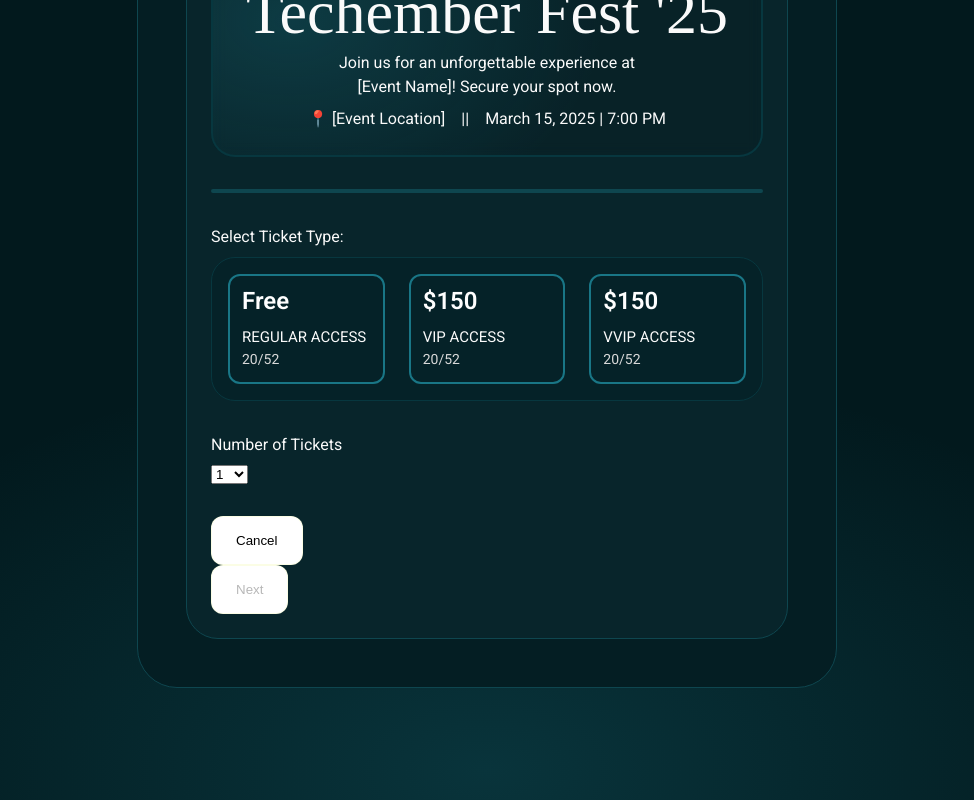
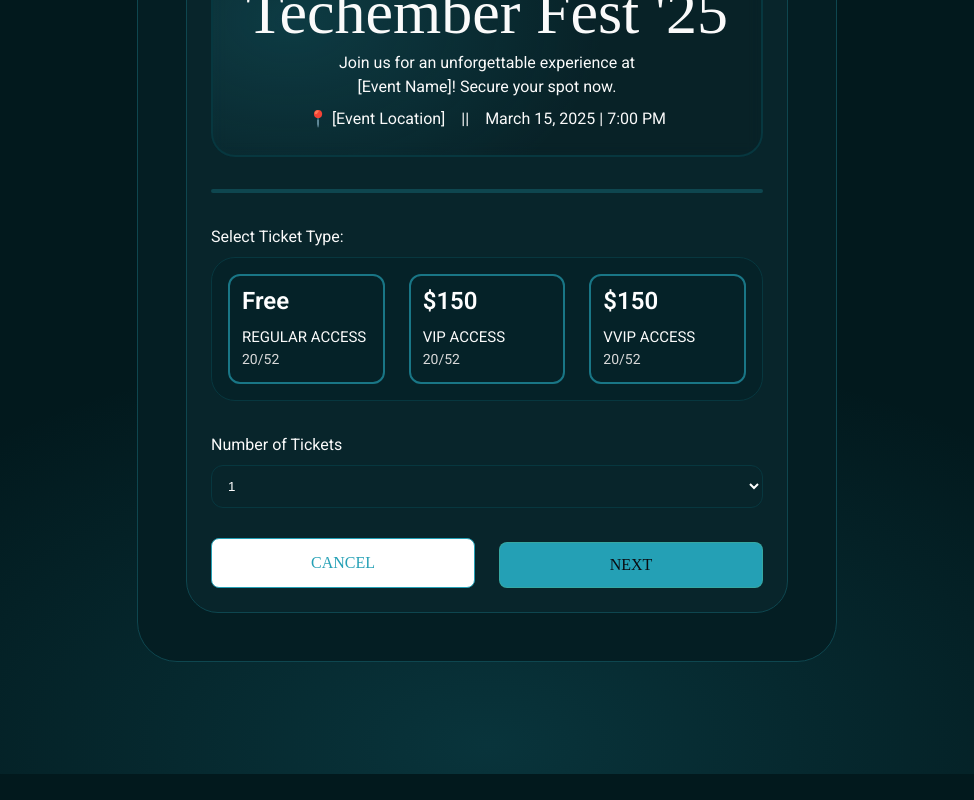
Before and after one commit to itzfahadoooo/HNG-FRONTEND-2, a React (Vite) app: page / in a window 1280 px wide. Shown: the part 474-1274 px from the top of the page, without its empty margins (233-1207 px from the left). After the commit the page ends 1248 px from the top, so only its background shows below. Built offline with nearby package versions, Linux system fonts and the light colour scheme; a web font is replaced by a local one.

Commit message:
Work on TicketSelection Component

```diff
--- a/src/components/TicketSelection/TicketSelection.css
+++ b/src/components/TicketSelection/TicketSelection.css
@@ -234,3 +234,61 @@ font-style: normal;
 font-weight: 400;
 line-height: 150%; /* 24px */
 }
+.num-tickets{
+    color: white;
+    display: flex;
+    background: transparent;
+padding: var(--Radius-reg-2, 12px);
+align-items: center;
+gap: var(--Radius-reg, 8px);
+align-self: stretch;
+border-radius: var(--Radius-reg-2, 12px);
+border: 1px solid #07373F;
+}
+.num{
+    background-color: #12464E;
+}
+.actions{
+    display: flex;
+height: 48px;
+justify-content: flex-end;
+align-items: flex-end;
+gap: 24px;
+align-self: stretch;
+}
+.cancel{
+    display: flex;
+padding: var(--Radius-reg-2, 12px) var(--Radius-semi, 24px);
+justify-content: center;
+align-items: center;
+gap: 8px;
+flex: 1 0 0;
+border-radius: var(--Radius-reg, 8px);
+border: 1px solid #24A0B5;
+}
+.cancel p{
+    color: #24A0B5;
+font-family: JejuMyeongjo;
+font-size: 16px;
+font-style: normal;
+font-weight: 400;
+line-height: 150%; /* 24px */
+}
+.next{
+    display: flex;
+padding: var(--Radius-reg-2, 12px) var(--Radius-semi, 24px);
+justify-content: center;
+align-items: center;
+gap: 8px;
+flex: 1 0 0;
+border-radius: var(--Radius-reg, 8px);
+background: #24A0B5;
+}
+.next{
+    color: #fff;
+font-family: JejuMyeongjo;
+font-size: 16px;
+font-style: normal;
+font-weight: 400;
+line-height: 150%; /* 24px */
+}
--- a/src/components/TicketSelection/TicketSelection.jsx
+++ b/src/components/TicketSelection/TicketSelection.jsx
@@ -67,9 +67,9 @@ const TicketSelection = () => {
 
         <div className="dropdown">
           <label className="ticket-no" htmlFor="num-tickets">Number of Tickets</label>
-          <select id="num-tickets">
+          <select className="num-tickets" id="num-tickets">
             {[...Array(10)].map((_, index) => (
-              <option key={index} value={index + 1}>
+              <option className="num" key={index} value={index + 1}>
                 {index + 1}
               </option>
             ))}
@@ -77,9 +77,9 @@ const TicketSelection = () => {
         </div>
 
         <div className="actions">
-          <button className="cancel">Cancel</button>
+          <button className="cancel"><p>Cancel</p></button>
           <button className="next" disabled={!selectedTicket}>
-            Next
+           <p>Next</p>
           </button>
         </div>
       </div>
```
